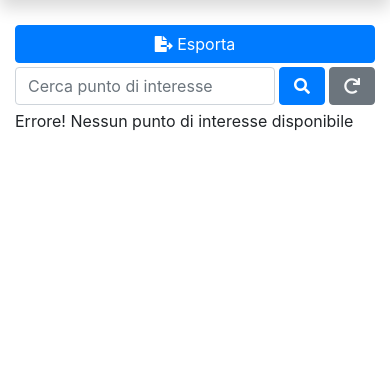
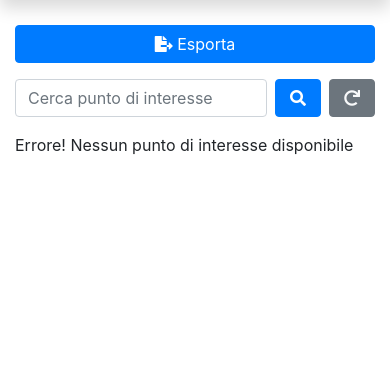
Before and after one commit to GianpaoloBranca/CAI-Punti-Interesse, a Django app: page / in a window 390 px wide. Shown: the part 55-420 px from the top of the page. Run offline with Django 3.2, Linux system fonts and the light colour scheme; the visitor is signed in with stand-in values (Sample User, id 1); data that the repository does not hold is empty; some libraries are stand-ins or nearby versions.

Commit message:
Adjust margins

```diff
--- a/templates/punti_interesse/home.html
+++ b/templates/punti_interesse/home.html
@@ -7,14 +7,14 @@
     <div class="col-md-12">
       <form method="GET" action=".">
         <div class="form-row justify-content-between">
-          <div class="col-xs-12 col-md-8 col-lg-6 mb-1 mb-md-3 order-2 order-md-1">
+          <div class="col-xs-12 col-md-8 col-lg-6 mb-3 order-2 order-md-1">
             <div class="input-group">
               <input class="form-control rounded" name="nome" type="search" placeholder="Cerca punto di interesse" {% if query %} value="{{ query }}" {% endif %}>
-              <button class="btn btn-primary ml-1 ml-md-2" type="submit"><i class="fas fa-search fa-fw"></i><span class="d-none d-sm-inline"> Cerca</span></button>
-              <a href="{% url 'home' %}" class="btn btn-secondary text-light ml-1 ml-md-2"><i class="fas fa-redo fa-fw"></i><span class="d-none d-sm-inline"> Ripristina</span></a>
+              <button class="btn btn-primary ml-2" type="submit"><i class="fas fa-search fa-fw"></i><span class="d-none d-sm-inline"> Cerca</span></button>
+              <a href="{% url 'home' %}" class="btn btn-secondary text-light ml-2"><i class="fas fa-redo fa-fw"></i><span class="d-none d-sm-inline"> Ripristina</span></a>
             </div>
           </div>
-          <div class="col-md-2 col-xs-12 mb-1 mb-md-3 order-1 order-md-2">
+          <div class="col-md-2 col-xs-12 mb-3 order-1 order-md-2">
             {% if user|is_rilevatore %}
             <a class="btn btn-primary btn-block" href="{% url 'new' %}"><i class="fas fa-plus"></i> Nuovo</a>
             {% endif %}
```
